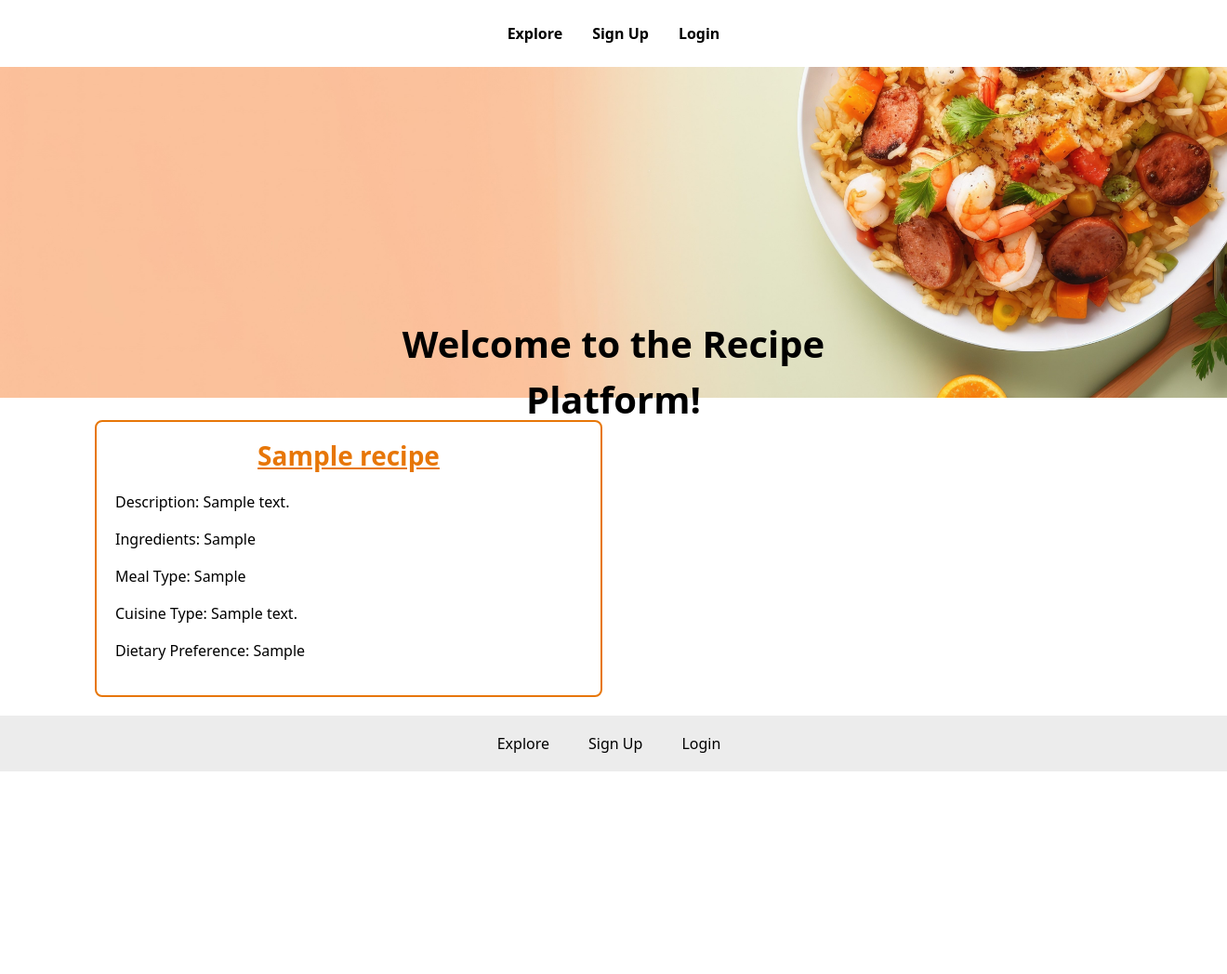
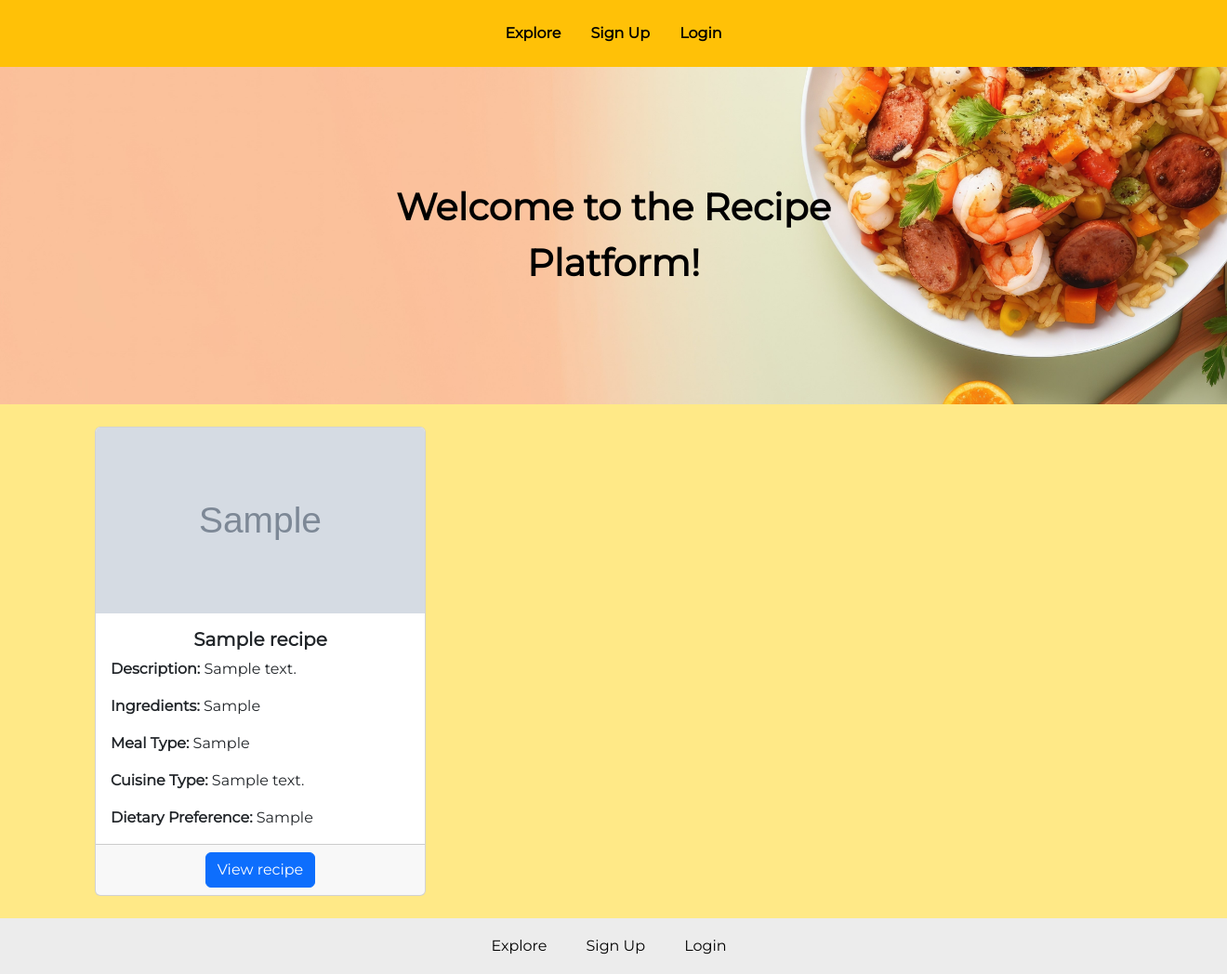
Before and after one commit to MariiaKovalenkoo/recipePlatform, a PHP site: page / in a window 1320 px wide; the page is wider, and only the part inside the window is pictured. Shown: that part at 93% size. Before the commit the page ends 830 px from the top of that part, so only its background shows below. Run offline with PHP 8.4, Linux system fonts and the light colour scheme; tables that the repository leaves empty hold one stand-in row (values such as "Sample post"); grey boxes marked "Sample" are stand-in pictures.

Commit message:
home, header,body and user page

```diff
--- a/app/controllers/UserPageController.php
+++ b/app/controllers/UserPageController.php
@@ -2,22 +2,26 @@
 
 namespace App\Controllers;
 
+use App\Services\FavoriteService;
 use App\Services\RecipeService;
 
 class UserPageController
 {
     private RecipeService $recipeService;
+    private FavoriteService $favoriteService;
 
     function __construct()
     {
         $this-> recipeService = new RecipeService();
+        $this->favoriteService = new FavoriteService();
     }
 
-   public function index(): void
+    public function index(): void
     {
         session_start();
         $loggedInUser = $_SESSION['user'];
         $recipes = $this->recipeService->getAllRecipesByUser($loggedInUser->getUserId());
+        $favRecipes = $this->favoriteService->getFavoritesByUser($loggedInUser->getUserId());
         require __DIR__ . '/../views/userPage/index.php';
     }
 }
--- a/app/views/header.php
+++ b/app/views/header.php
@@ -4,13 +4,11 @@
     <title>Recipe Platform</title>
     <link href="https://cdn.jsdelivr.net/npm/bootstrap@5.3.2/dist/css/bootstrap.min.css" rel="stylesheet" integrity="sha384-T3c6CoIi6uLrA9TneNEoa7RxnatzjcDSCmG1MXxSR1GAsXEV/Dwwykc2MPK8M2HN" crossorigin="anonymous">
     <link rel="stylesheet" type="text/css" href="/css/styles.css">
-    <style>
-
-    </style>
+    <link href="https://fonts.googleapis.com/css?family=Montserrat&display=swap" rel="stylesheet">
 </head>
-<body>
+<body style="font-family: 'Montserrat', sans-serif; background-color: #ffe987;">
 <main>
-    <div class="container">
+    <div class="bg-warning">
         <header class="d-flex justify-content-center py-3">
             <ul class="nav nav-pills">
                 <li class="nav-item"><a href="/" class="nav-link">Explore</a></li>
--- a/app/views/home/index.php
+++ b/app/views/home/index.php
@@ -1,36 +1,44 @@
 <?php include __DIR__ . '/../header.php'; ?>
 
-<div class="container">
+<div class="container-fluid px-0">
     <div class="row">
-        <div class="col-md-12">
-            <div class="header-image">
-                <img src="/img/headers/home.jpg" class="img-fluid mx-auto d-block mb-4" alt="Recipe Platform Image">
-                <div class="header-title">Welcome to the Recipe Platform!</div>
+        <div class="col-md-12 p-0">
+            <div style="position: relative; overflow: hidden;">
+                <img src="/img/headers/home.jpg" class="img-fluid w-100" alt="Recipe Platform Image">
+                <div style="position: absolute; top: 50%; left: 50%; transform: translate(-50%, -50%); color: black; text-align: center; font-size: 40px; font-weight: bold; padding: 10px;">Welcome to the Recipe Platform!</div>
             </div>
         </div>
     </div>
+    <div class="container mt-4">
         <div class="row">
             <?php foreach ($recipes as $recipe) { ?>
-            <div class="col-md-6">
-                <section class="recipe-section">
-                    <a href="/recipeDetails?id=<?= $recipe->getRecipeId() ?>" class="recipe-link">
-                        <h2 class="recipe-title"><?= $recipe->getRecipeName() ?></h2>
-                        <p class="recipe-info">Description: <?= $recipe->getDescription() ?></p>
-                        <p class="recipe-info">Ingredients: <?= $recipe->getIngredients() ?></p>
+                <div class="col-md-4 mb-4">
+                    <div class="card h-100">
+                        <div class="recipe-image-container">
+                            <img src="<?= $recipe->getImgPath() ?>" class="card-img-top img-fluid" alt="Recipe Image" style="height: 200px; object-fit: cover;">
+                        </div>
+                        <div class="card-body">
+                            <h5 class="card-title fw-bold text-center"><?= $recipe->getRecipeName() ?></h5>
+                            <p class="card-text"><strong>Description: </strong><?= $recipe->getDescription() ?></p>
+                            <p class="card-text"><strong>Ingredients: </strong><?= $recipe->getIngredients() ?></p>
                             <?php if ($recipe->getMealType()) { ?>
-                            <p class="recipe-info">Meal Type: <?= ucfirst(strtolower($recipe->getMealType())) ?></p>
+                                <p class="card-text"><strong>Meal Type: </strong><?= ucfirst(strtolower($recipe->getMealType())) ?></p>
                             <?php } ?>
                             <?php if ($recipe->getCuisineType() && $recipe->getCuisineType() !== 'NOT SPECIFIED') { ?>
-                            <p class="recipe-info">Cuisine Type: <?= ucfirst(strtolower($recipe->getCuisineType())) ?></p>
+                                <p class="card-text"><strong>Cuisine Type: </strong><?= ucfirst(strtolower($recipe->getCuisineType())) ?></p>
                             <?php } ?>
                             <?php if ($recipe->getDietaryPreference() && $recipe->getDietaryPreference() !== 'NOT SPECIFIED') { ?>
-                            <p class="recipe-info">Dietary Preference: <?= ucfirst(strtolower($recipe->getDietaryPreference())) ?></p>
+                                <p class="card-text"><strong>Dietary Preference: </strong><?= ucfirst(strtolower($recipe->getDietaryPreference())) ?></p>
                             <?php } ?>
-                    </a>
-                </section>
+                        </div>
+                        <div class="card-footer text-center">
+                            <a href="/recipeDetails?id=<?= $recipe->getRecipeId() ?>" class="btn btn-primary">View recipe</a>
+                        </div>
+                    </div>
                 </div>
             <?php } ?>
         </div>
     </div>
+</div>
 
 <?php include __DIR__ . '/../footer.php'; ?>
```
Also changed, not shown: app/views/userPage/index.php (+75 -27 lines). Lines whose indentation alone changed are shown as unchanged.
